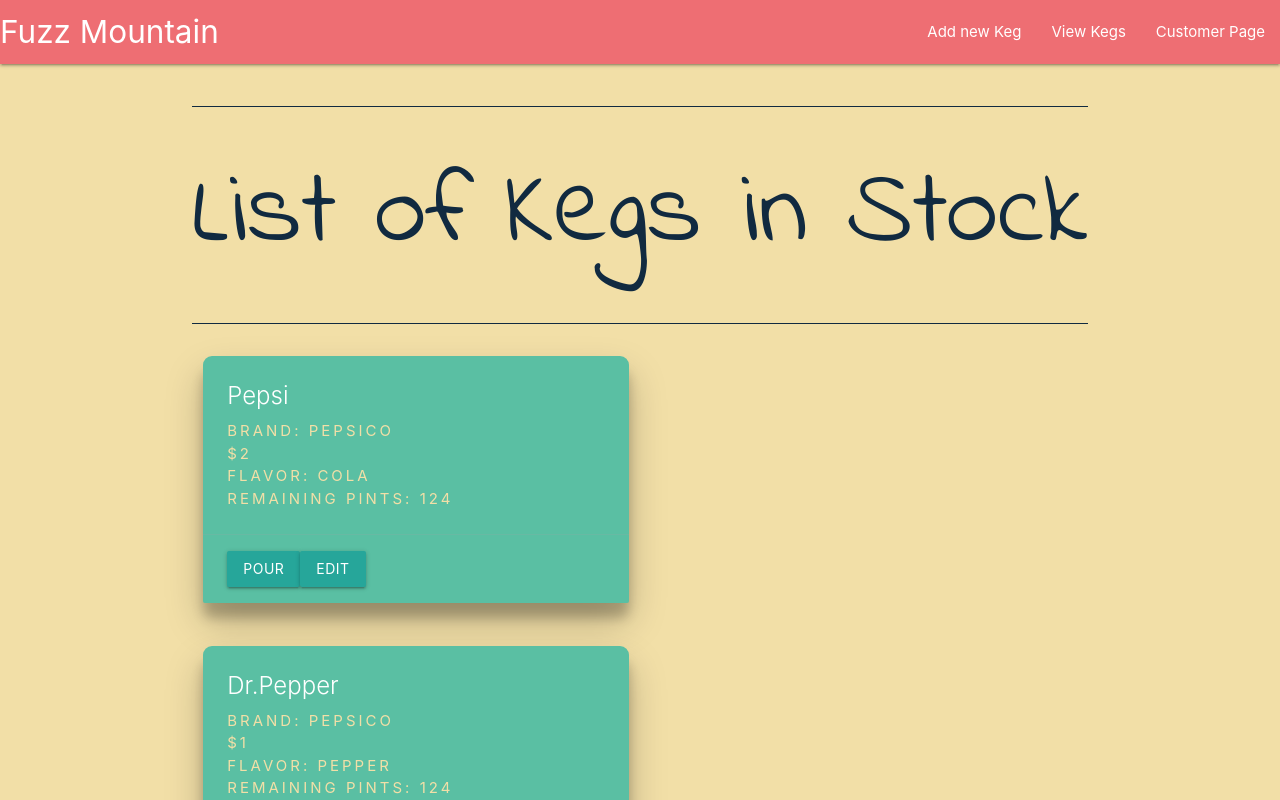
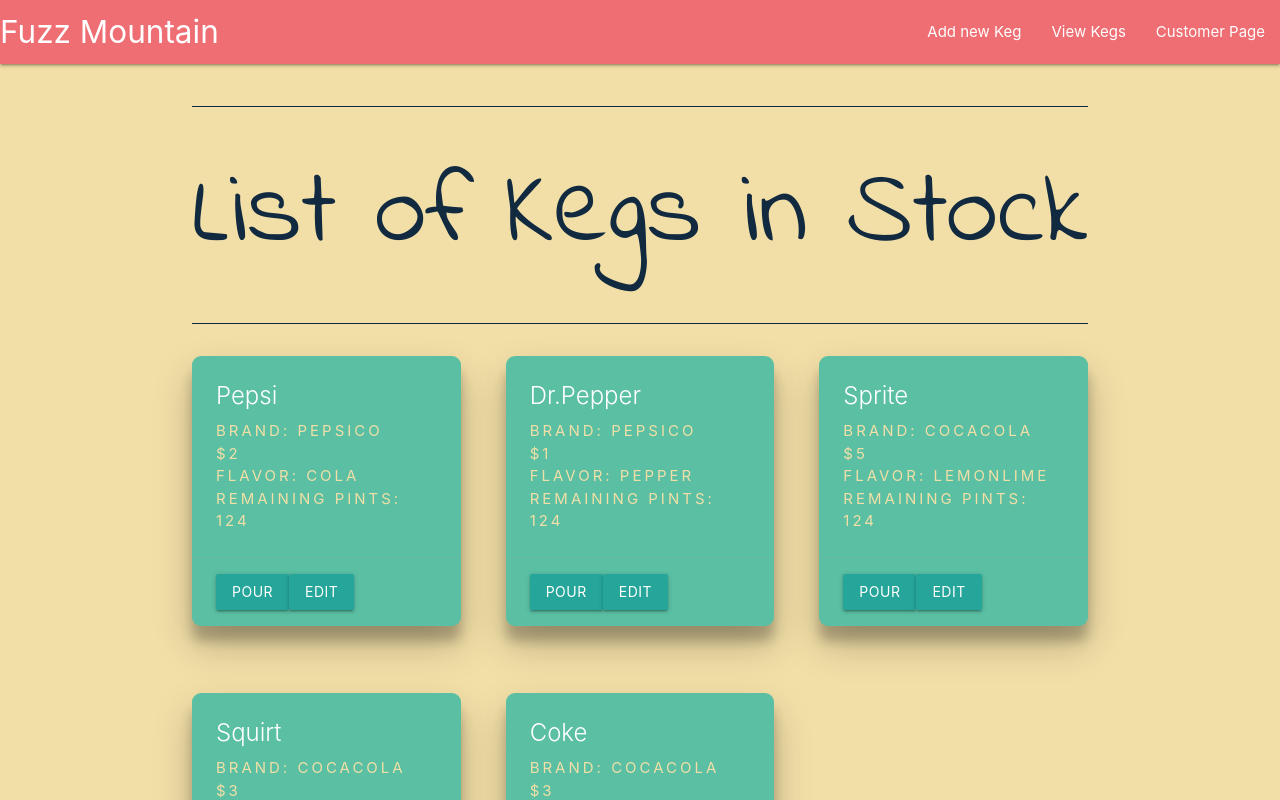
Before and after one commit to Wintermute787/tap-room, an Angular app: page / in a window 1280 px wide. Shown: the top 800 px of the page. Built offline with nearby package versions, Linux system fonts and the light colour scheme.

Commit message:
add grid and function to show low stock

```diff
--- a/src/app/app.component.css
+++ b/src/app/app.component.css
@@ -9,11 +9,13 @@
     background-color: #f2dfa7;
 
 }
+
 .card {
     background-color: #5abfa3;
     transition: all .2s;
     box-shadow: 0 19px 38px rgba(0,0,0,0.22), 0 15px 12px rgba(0,0,0,0.22);
     border-radius: 9px;
+    animation: move 1s;
 }
 
 .card:hover {
@@ -24,7 +26,6 @@
     text-transform: uppercase;
     letter-spacing: 3px;
     color: #f2dfa7;
-
 }
 
 .title{
@@ -36,3 +37,24 @@
   border-top: 1px solid #112a40;
   border-bottom: 1px solid #112a40;
 }
+
+
+#show {
+    display: grid;
+    grid-template-columns: 1fr 1fr 1fr;
+    grid-template-rows: auto;
+    grid-gap: 3em;
+}
+
+#edit {
+    width: 50%;
+    margin-left: 25%;
+}
+
+
+
+@keyframes move{
+    0% {left: 100em;}
+    50%{left:-10em;}
+    100%{left:0em;}
+}
--- a/src/app/app.component.html
+++ b/src/app/app.component.html
@@ -56,28 +56,27 @@
       <h1 class="title">List of Kegs in Stock</h1>
       <div id="show" *ngIf="show === true">
         <div *ngFor="let keg of kegs">
-          <div class="row">
-              <div class="col s12 m6">
+
                 <div class="card">
+                    <div [class]="lowStock(keg)">
                   <div class="card-content white-text">
                     <span class="card-title">{{keg.name}}</span>
                       <p>Brand: {{keg.brand}}</p>
                       <p>${{keg.price}}</p>
                       <p>Flavor: {{keg.flavor}} </p>
+                      <div [class]="highlight(keg)">
                       <p>Remaining pints: {{keg.contents}} </p>
+                    </div>
                   </div>
                   <div class="card-action">
                       <a class="waves-effect waves-light btn" (click)="keg.pour()">Pour</a>
                       <a class="waves-effect waves-light btn" (click)="open(4); this.show = false; editKeg(keg)">Edit</a>
                   </div>
                 </div>
-              </div>
-            </div>
+                </div>
           </div>
         </div>
         <div id="edit" *ngIf="edit === true && show === false">
-            <div class="row">
-                <div class="col s12 m6">
                   <div class="card">
                     <div class="card-content white-text">
                       <span class="card-title">Edit</span>
@@ -94,13 +93,26 @@
                         <a class="waves-effect waves-light btn" (click)="edit = false; show = true; selectedKeg.saveEdits(newName, newBrand, newPrice, newFlavor)">Save</a>
                     </div>
                   </div>
-                </div>
-              </div>
           </div>
   </div>
 
 <div class="container" id="customer" *ngIf="customer === true">
   <h1 class="title">Customer home</h1>
+  <div *ngFor="let keg of kegs">
+
+      <div class="card">
+        <div class="card-content white-text">
+          <span class="card-title">{{keg.name}}</span>
+            <p>Brand: {{keg.brand}}</p>
+            <p>${{keg.price}}</p>
+            <p>Flavor: {{keg.flavor}} </p>
+        </div>
+        <div class="card-action">
+            <!-- <a class="waves-effect waves-light btn" (click)="keg.pour()">Pour</a>
+            <a class="waves-effect waves-light btn" (click)="open(4); this.show = false; editKeg(keg)">Edit</a> -->
+        </div>
+      </div>
+</div>
 </div>
 
 </body>
--- a/src/app/app.component.ts
+++ b/src/app/app.component.ts
@@ -17,7 +17,7 @@
 
   thisKeg4: Keg = new Keg('Squirt', 'CocaCola', 3, 'Grapefruit', 60)
 
-  thisKeg5: Keg = new Keg('Coke', 'CocaCola', 3, 'Cola', 40)
+  thisKeg5: Keg = new Keg('Coke', 'CocaCola', 3, 'Cola', 20)
 
   kegs: Keg[] = [
     this.thisKeg,
@@ -59,6 +59,22 @@
     }
   }
 
+  lowStock(keg) {
+    if (keg.contents < 11) {
+      return "card orange accent-2";
+    } else {
+      return "";
+    }
+  }
+
+  highlight(keg) {
+    if (keg.contents < 11) {
+      return "card red";
+    } else {
+      return "";
+    }
+  }
+
   addNewKeg(name: string, brand: string, price: number, flavor: string) {
     let newKeg = new Keg(name, brand, price, flavor, 134);
     this.kegs.push(newKeg);
--- a/src/app/models/kegs.model.ts
+++ b/src/app/models/kegs.model.ts
@@ -5,6 +5,9 @@
 
     pour(){
         return this.contents--;
+        // if (this.contents < 1) {
+
+        // }
     }
 
     saveEdits(newName, newBrand, newPrice, newFlavor){
```
